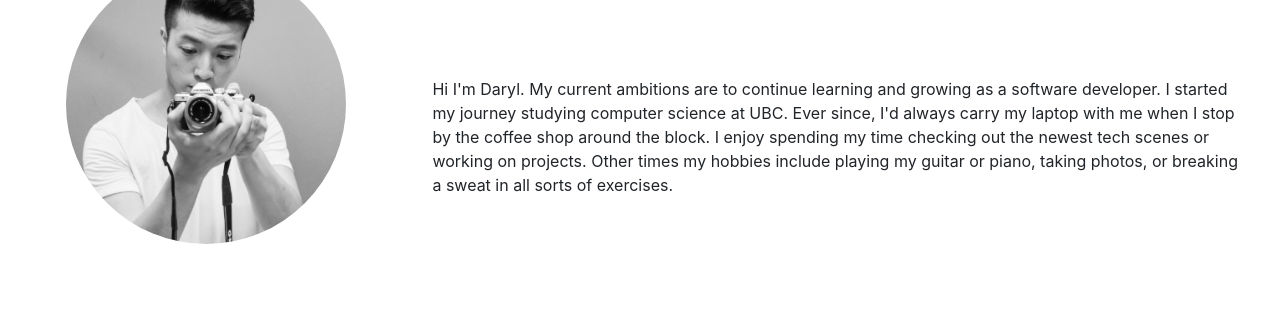
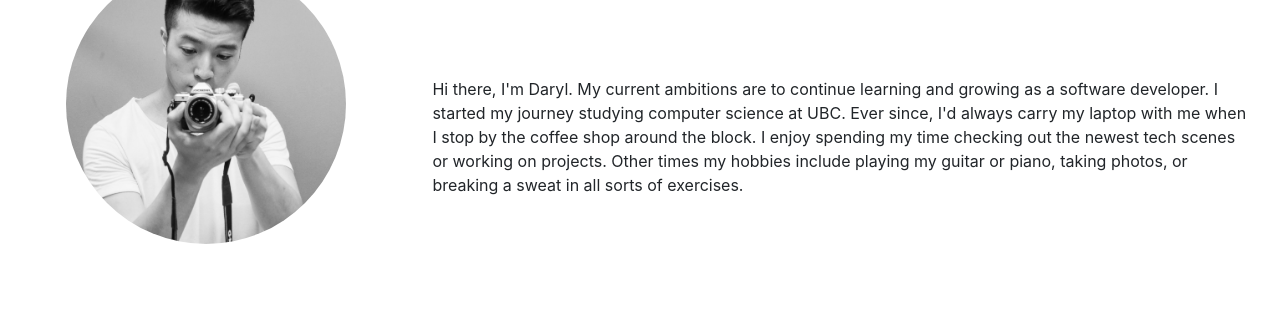
Before and after one commit to darylk31/darylk31.github.io, a plain HTML site: page index.html in a window 1280 px wide. Shown: the part 476-800 px from the top of the page. Drawn offline with nearby package versions, Linux system fonts and the light colour scheme.

Commit message:
final edit

```diff
--- a/index.html
+++ b/index.html
@@ -29,7 +29,7 @@
       <div class="col-8">
       <h2> About Me</h2>
       <p class="introduction">
-      Hi I'm Daryl. My current ambitions are to continue learning and growing
+      Hi there, I'm Daryl. My current ambitions are to continue learning and growing
       as a software developer. I started my journey studying computer science at UBC.  Ever since,
       I'd always carry my laptop with me when I stop by the coffee shop around the block. I enjoy spending
       my time checking out the newest tech scenes or working on projects.  Other times
@@ -143,9 +143,6 @@
         <textarea name="message" placeholder=" Message" id="message" rows="8" required></textarea>
         <input type="text" name="_gotcha" style="display:none" />
         <button id="submitButton">Submit</button>
-        <!--
-        <input class="submit" type="submit" value="Send" id="submitButton" />
-      -->
       </form>
     </div>
 </body>
```
